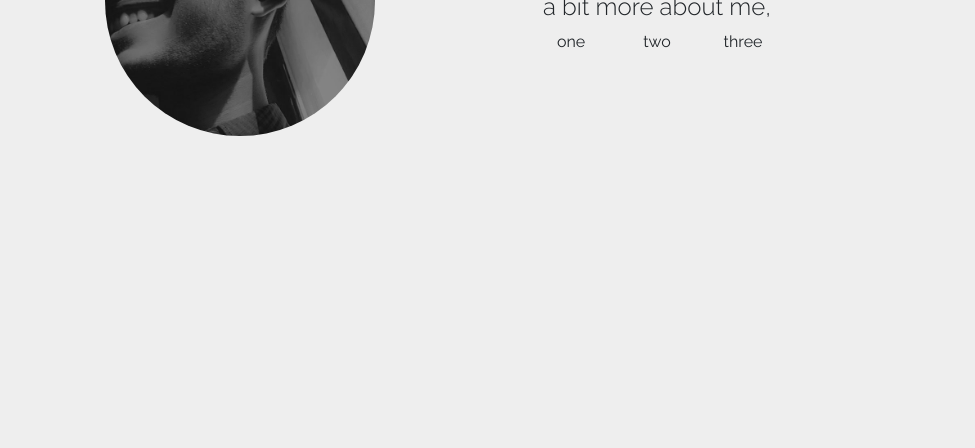
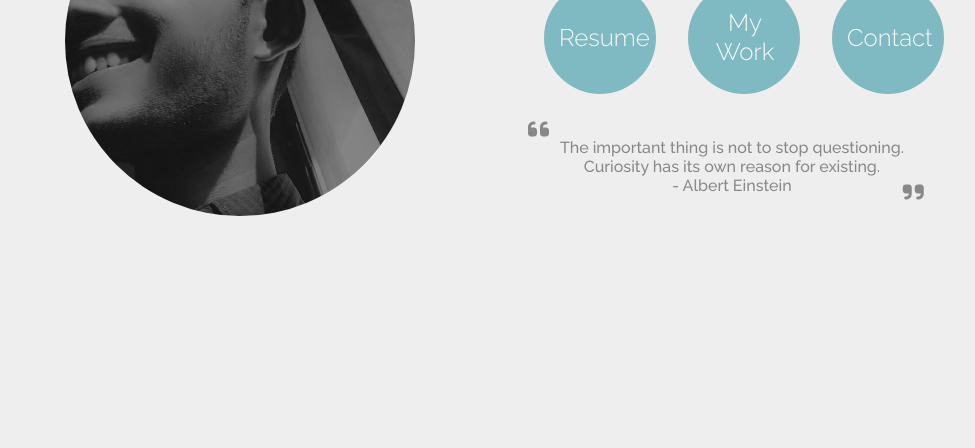
Before and after one commit to defsanmith/defsanmith.github.io, a plain HTML site: page index.html in a window 1280 px wide. Shown: the part 352-800 px from the top of the page, without its empty margins (160-1135 px from the left). Drawn offline with nearby package versions, Linux system fonts and the light colour scheme; a web font is replaced by a local one.

Commit message:
index layout

```diff
--- a/CSS/styles.css
+++ b/CSS/styles.css
@@ -44,28 +44,110 @@ body {
 /* Main body */
 
 #main {
-    padding-top: 3rem;
+    margin-top: 3rem;
 }
 
 #profile {
-    width: 60%;
+    position: relative;
+    /* top: 50%;
+    margin-top: -150px; */
+    width: 350px;
     border-radius: 50%;
-}
-
-#intro {
-    text-align: left;
-}
-
-#main-text {
-    position: relative;
+    padding-left: 0;
 }
 
 #wrap {
-    position: absolute;
+    position: relative;
+    height: 350px;
+    width: 100%;
     top: 50%;
     padding-left: 3rem;
     -ms-transform: translateY(-50%);
     transform: translateY(-50%);
+}
+
+#intro {
+    position: absolute;
+    height: 100px;
+    text-align: left;
+    padding-left: 0.5rem;
+}
+
+#directs {
+    height: 150px;
+    position: absolute;
+    top: 100px;
+}
+
+button:focus,
+[type="submit"]:focus {
+    outline: none;
+}
+
+.circle {
+    position: relative;
+    text-align: center;
+    margin: 1rem;
+    background-color: #3797a4;
+    color: white;
+    width: 7rem;
+    height: 7rem;
+    border: 0;
+    border-radius: 50%;
+    outline: 0;
+    opacity: 0.6;
+    transition: 0.3s;
+}
+
+.circle:hover {
+    opacity: 1;
+}
+
+.circle-text {
+    position: absolute;
+    top: 50%;
+    width: 75%;
+    -ms-transform: translateY(-50%);
+    transform: translateY(-50%);
+}
+
+#quote {
+    position: absolute;
+    top: 250px;
+    height: 100px;
+}
+
+.quote-container {
+    width: 395.750px;
+    position: relative;
+    padding: 0;
+}
+
+.quote-text,
+.quote-icon {
+    opacity: 50%;
+}
+
+.quote-align {
+    position: absolute;
+    top: 50%;
+    left: 50%;
+    margin: -28px 0 0 -166px;
+}
+
+.quote-text {
+    font-size: 1rem;
+    margin: 0;
+}
+
+.icon-left {
+    position: absolute;
+}
+
+.icon-right {
+    position: absolute;
+    right: 0px;
+    bottom: 0px;
 }
 
 h2 {
--- a/index.html
+++ b/index.html
@@ -4,6 +4,7 @@
 <head>
     <meta charset="utf-8">
     <title>Sanmith Kurian</title>
+    <script src="https://kit.fontawesome.com/aa58f22b4f.js" crossorigin="anonymous"></script>
     <link href="https://fonts.googleapis.com/css2?family=Zeyada&display=swap" rel="stylesheet">
     <link href="https://fonts.googleapis.com/css2?family=Raleway:ital,wght@0,200;0,300;0,400;0,500;1,200;1,300;1,400;1,500&display=swap" rel="stylesheet">
     <link rel="stylesheet" href="https://stackpath.bootstrapcdn.com/bootstrap/4.5.0/css/bootstrap.min.css" integrity="sha384-9aIt2nRpC12Uk9gS9baDl411NQApFmC26EwAOH8WgZl5MYYxFfc+NcPb1dKGj7Sk" crossorigin="anonymous">
@@ -13,7 +14,7 @@
 <body>
     <div class="container">
         <nav class="navbar navbar-expand-lg navbar-light">
-            <a class="navbar-brand" href="#">
+            <a class="navbar-brand" href="index.html">
                 <h1 id="nav-name">Sanmith Kurian</h1>
                 <h5 id="nav-sub">Computer Engineer<br>Deep Learning Enthusiast</h5>
             </a>
@@ -51,19 +52,38 @@
                     </div>
                     <!-- Direct -->
                     <div class="row body-text" id="directs">
-                        <div class="col">
-                            one
-                        </div>
-                        <div class="col">
-                            two
-                        </div>
-                        <div class="col body-text">
-                            three
-                        </div>
+                        <form action="#">
+                            <button class="col circle">
+                                <h4 class="circle-text">Resume</h4>
+                            </button>
+                        </form>
+                        <form action="#">
+                            <button class="col circle">
+                            <h4 class="circle-text">My Work</h4>
+                        </button>
+                        </form>
+                        <form action="#">
+                            <button class="col circle">
+                            <h4 class="circle-text">Contact</h4>
+                        </button>
+                        </form>
                     </div>
                     <!-- Quote -->
                     <div class="row" id="quote">
-
+                        <div class="col quote-container">
+                            <h4 class="quote-icon icon-left">
+                                <i class="fas fa-quote-left fa-md"></i>
+                            </h4>
+                            <div class="quote-align">
+                                <h5 class="quote-text">
+                                    The important thing is not to stop questioning.<br>Curiosity has its own reason for existing.
+                                    <br>- Albert Einstein
+                                </h5>
+                            </div>
+                            <h4 class="quote-icon icon-right">
+                                <i class="fas fa-quote-right fa-md"></i>
+                            </h4>
+                        </div>
                     </div>
                 </div>
             </div>
```
